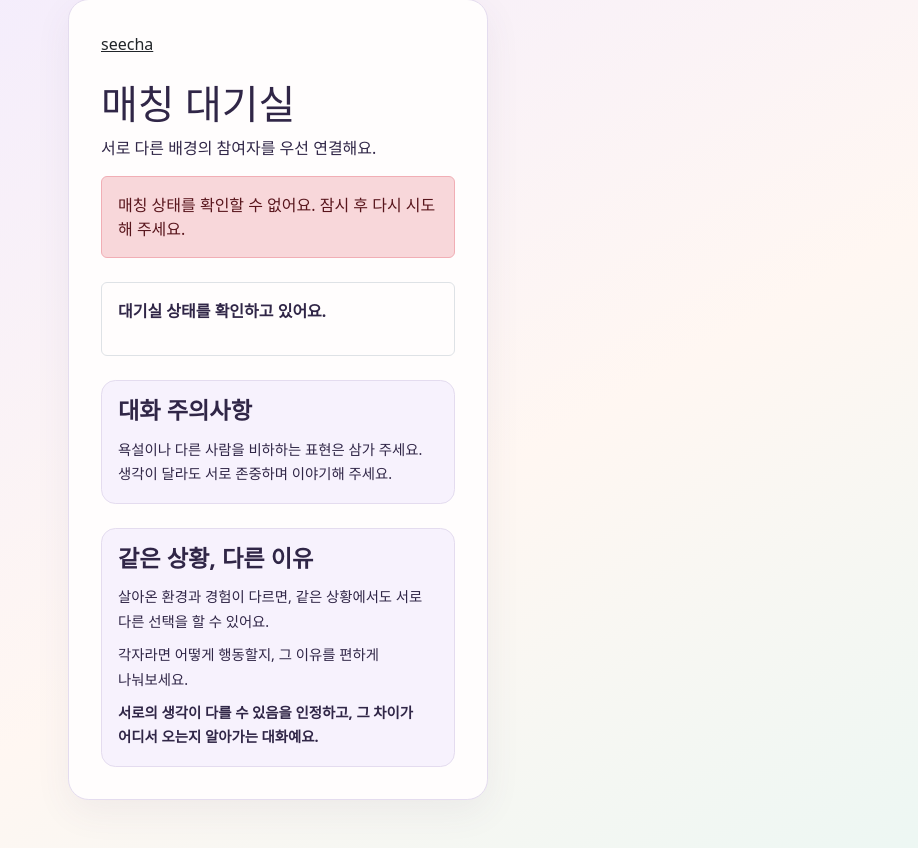
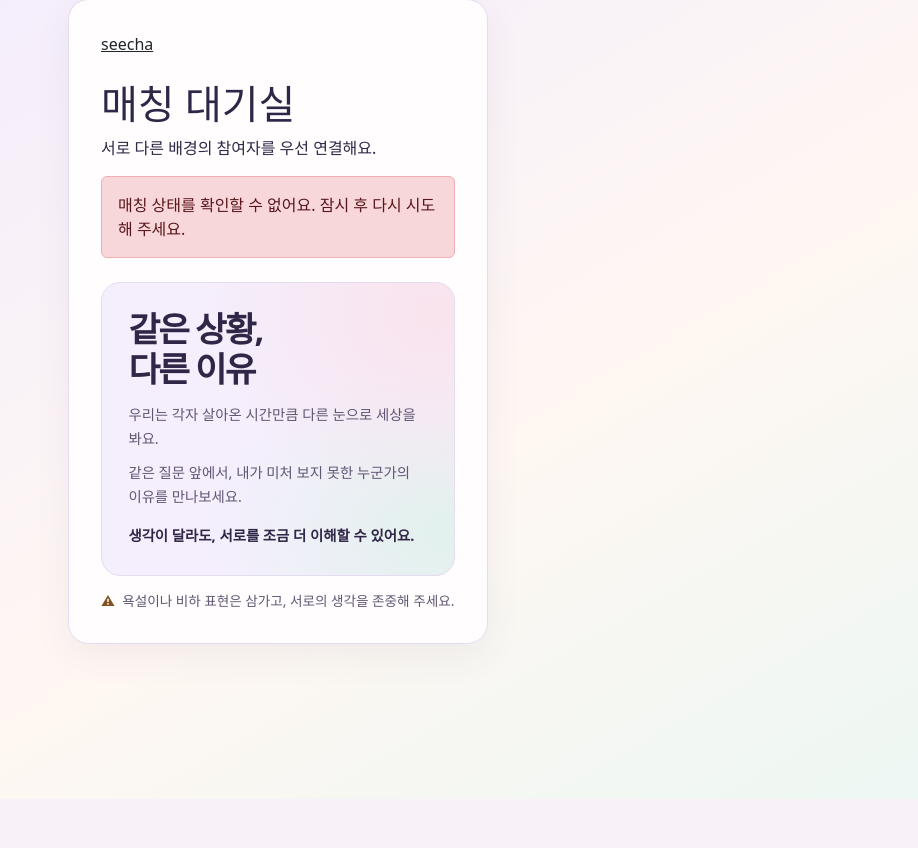
Before and after one commit to yuki296/Seecha, a Java web app: template frontend/src/main/webapp/WEB-INF/views/match.jsp in a window 1280 px wide. Shown: the part 49-897 px from the top of the page, without its empty margins (362-1280 px from the left). After the commit the page ends 695 px from the top, so only its background shows below. Run offline with Tomcat 11, a stand-in JSP engine, Linux system fonts and the light colour scheme; the template is opened without the code that fills it, so the values that code supplies are empty.

Commit message:
Refine matching lobby and compact chat guidance

```diff
--- a/frontend/src/main/webapp/WEB-INF/views/match.jsp
+++ b/frontend/src/main/webapp/WEB-INF/views/match.jsp
@@ -28,26 +28,26 @@
     <h1 class="mt-4">매칭 대기실</h1>
     <p>서로 다른 배경의 참여자를 우선 연결해요.</p>
     <p id="error" class="alert alert-danger" role="alert" hidden></p>
-    <div class="border rounded p-3 my-4" aria-live="polite">
-        <p id="participants" class="fw-bold">대기실 상태를 확인하고 있어요.</p>
+    <div id="match-status" class="border rounded p-3 my-4" aria-live="polite" hidden>
+        <p id="participants" class="fw-bold mb-2"></p>
         <p id="timer"></p>
         <p id="readiness" class="mb-0"></p>
         <ul id="participant-statuses" class="list-group list-group-flush mt-2" hidden></ul>
     </div>
-    <p id="instruction" class="text-body-secondary"></p>
+    <p id="instruction" class="text-body-secondary" hidden></p>
     <button id="join" class="btn btn-dark w-100" hidden>매칭 신청</button>
     <button id="ready" class="btn btn-dark w-100" hidden>준비 완료</button>
     <button id="cancel" class="btn btn-outline-dark w-100 mt-2" hidden>매칭 취소</button>
-    <aside class="lobby-note" aria-labelledby="chat-guidelines-title">
-        <h2 id="chat-guidelines-title">대화 주의사항</h2>
-        <p>욕설이나 다른 사람을 비하하는 표현은 삼가 주세요. 생각이 달라도 서로 존중하며 이야기해 주세요.</p>
+    <aside class="lobby-story" aria-labelledby="lobby-note-title">
+        <h2 id="lobby-note-title">같은 상황,<br>다른 이유</h2>
+        <p>우리는 각자 살아온 시간만큼 다른 눈으로 세상을 봐요.</p>
+        <p>같은 질문 앞에서, 내가 미처 보지 못한 누군가의 이유를 만나보세요.</p>
+        <p class="lobby-story-close">생각이 달라도, 서로를 조금 더 이해할 수 있어요.</p>
     </aside>
-    <aside class="lobby-note" aria-labelledby="lobby-note-title">
-        <h2 id="lobby-note-title">같은 상황, 다른 이유</h2>
-        <p>살아온 환경과 경험이 다르면, 같은 상황에서도 서로 다른 선택을 할 수 있어요.</p>
-        <p>각자라면 어떻게 행동할지, 그 이유를 편하게 나눠보세요.</p>
-        <p><strong>서로의 생각이 다를 수 있음을 인정하고, 그 차이가 어디서 오는지 알아가는 대화예요.</strong></p>
-    </aside>
+    <p class="lobby-guideline">
+        <span aria-hidden="true">⚠︎</span>
+        <span>욕설이나 비하 표현은 삼가고, 서로의 생각을 존중해 주세요.</span>
+    </p>
 </main>
 </body>
 </html>
--- a/frontend/src/main/webapp/assets/match.js
+++ b/frontend/src/main/webapp/assets/match.js
@@ -1,4 +1,5 @@
 const page = document.getElementById("matching");
+const matchStatus = document.getElementById("match-status");
 const participants = document.getElementById("participants");
 const participantStatuses = document.getElementById("participant-statuses");
 const timer = document.getElementById("timer");
@@ -17,13 +18,15 @@ function render(state) {
     snapshot = state;
     const waiting = state.state === "waiting";
     const started = state.state === "started";
+    matchStatus.hidden = !waiting && !started;
+    instruction.hidden = !waiting;
     join.hidden = waiting || started;
     ready.hidden = !waiting;
     cancel.hidden = !waiting && !started;
     ready.disabled = state.count < 2;
     ready.textContent = state.ready ? "준비 취소" : "준비 완료";
     cancel.textContent = started ? "나가기" : "매칭 취소";
-    participants.textContent = state.count ? `참여자 ${state.count} / ${page.dataset.capacity}명` : "매칭을 신청해 주세요.";
+    participants.textContent = state.count ? `참여자 ${state.count} / ${page.dataset.capacity}명` : "";
     const minutes = String(Math.floor(state.remainingSeconds / 60)).padStart(2, "0");
     const seconds = String(state.remainingSeconds % 60).padStart(2, "0");
     timer.textContent = waiting && state.count >= 2 ? `남은 시간 ${minutes}:${seconds}` : "";
--- a/frontend/src/main/webapp/assets/theme.css
+++ b/frontend/src/main/webapp/assets/theme.css
@@ -205,3 +205,50 @@ body {
         grid-template-columns: repeat(3, 1fr);
     }
 }
+
+.lobby-story {
+    margin-top: 1.5rem;
+    padding: clamp(1.15rem, 5vw, 1.65rem);
+    border: 1px solid var(--seecha-line);
+    border-radius: 1.2rem;
+    background: radial-gradient(ellipse at 95% 10%, #f9e3ed, transparent 53%),
+                radial-gradient(ellipse at 100% 85%, #e1f1ec, transparent 49%), #f5effd;
+    line-height: 1.7;
+    word-break: keep-all;
+}
+
+.lobby-story h2 {
+    margin: 0 0 .85rem;
+    font-size: clamp(1.65rem, 6vw, 2.15rem);
+    font-weight: 750;
+    letter-spacing: -.055em;
+    line-height: 1.16;
+}
+
+.lobby-story p {
+    margin-bottom: .55rem;
+    color: var(--seecha-muted);
+    font-size: .9rem;
+}
+
+.lobby-story .lobby-story-close {
+    margin: .9rem 0 0;
+    color: var(--seecha-ink);
+    font-weight: 650;
+}
+
+.lobby-guideline {
+    display: flex;
+    align-items: baseline;
+    gap: .45rem;
+    margin: .9rem 0 0;
+    color: var(--seecha-muted);
+    font-size: .85rem;
+    line-height: 1.55;
+    word-break: keep-all;
+}
+
+.lobby-guideline > :first-child {
+    color: #805321;
+    font-weight: 700;
+}
```
